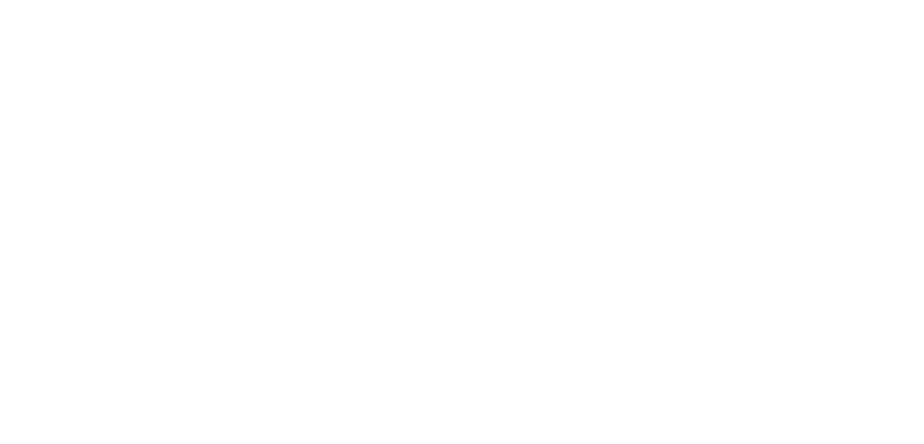
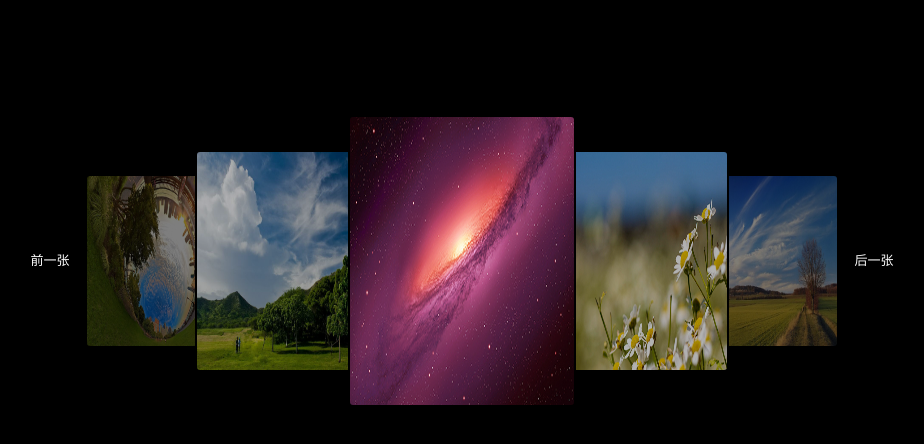
Before and after one commit to zzhDmon/carouser, a plain HTML site: page index.html in a window 1280 px wide. Shown: the whole page, without its empty margins (178-1102 px from the left). Drawn offline with Linux system fonts and the light colour scheme.

Commit message:
轮播图基本功能完成

```diff
--- a/css/index.css
+++ b/css/index.css
@@ -0,0 +1,64 @@
+
+body,ul,li{
+	margin: 0;
+	padding: 0;
+}
+
+body{
+	font-size: 13px;
+	color: white;
+	background-color: black;
+}
+
+#box{
+	/*两个 section （前一张/下一张）要做相对定位*/
+	position: relative;
+	width: 754px;
+	height: 292px;
+	margin: 115px auto 0;
+}
+
+#box .prev,#box .next{
+	position: absolute;
+	top:50%;
+	width: 50px;
+	height: 80px;
+	margin-top: -40px;
+	line-height: 80px;
+	text-align: center;
+	cursor: pointer;
+}
+
+#box .prev{
+	left: -60px;
+}
+
+#box .next{
+	right: -60px;
+}
+
+#box ul{
+	/*让7个 li相对父标签做绝对定位*/
+	position: relative;
+	width: 754px;
+	height: 292px;
+}
+
+#box li{
+	position: absolute;
+	border: 2px solid black;
+	list-style: none;
+	background-color: black;
+	width: 0;
+	height: 0;
+	top: 146px;
+	left: 377px;
+	border-radius: 5px;
+	z-index: 0;
+	cursor: pointer;
+	overflow: hidden;
+}
+#box li img{
+	width: 100%;
+	height: 100%;
+}
--- a/index.html
+++ b/index.html
@@ -2,8 +2,25 @@
 <html>
 	<head>
 		<meta charset="UTF-8">
-		<title></title>
+		<title>轮播图</title>
+		<link rel="stylesheet" type="text/css" href="css/index.css"/>
 	</head>
 	<body>
+		<div id="box">
+			<section class="prev">前一张</section>
+			<section class="next">后一张</section>
+			<!--ul>(li>img[src="images/$.jpg" alt="轮播图片"])*7-->
+			<ul>
+				<li><img src="images/1.jpg" alt="轮播图片" /></li>
+				<li><img src="images/2.jpg" alt="轮播图片" /></li>
+				<li><img src="images/3.jpg" alt="轮播图片" /></li>
+				<li><img src="images/4.jpg" alt="轮播图片" /></li>
+				<li><img src="images/5.jpg" alt="轮播图片" /></li>
+				<li><img src="images/6.jpg" alt="轮播图片" /></li>
+				<li><img src="images/7.jpg" alt="轮播图片" /></li>
+			</ul>
+		</div>
 	</body>
 </html>
+<script src="libs/jquery-3.1.1.js"></script>
+<script src="js/index.js" type="text/javascript"></script>
--- a/js/index.js
+++ b/js/index.js
@@ -0,0 +1,67 @@
+
+//规定好每张图片处于的位置和状态
+var states = [
+				{ZIndex:1,width:120,height:150,top:69,left:134,ZOpacity:0.2},
+				{ZIndex:2,width:130,height:170,top:59,left:0,ZOpacity:0.5},
+				{ZIndex:3,width:170,height:218,top:35,left:110,ZOpacity:0.7},
+				{ZIndex:4,width:224,height:288,top:0,left:263,ZOpacity:1},
+				{ZIndex:3,width:170,height:218,top:35,left:470,ZOpacity:0.7},
+				{ZIndex:2,width:130,height:170,top:59,left:620,ZOpacity:0.5},
+				{ZIndex:1,width:120,height:150,top:69,left:500,ZOpacity:0.2}
+			 ];
+
+var lis = $('#box li');
+	//让每个 li 对应上面 states 的每个状态
+function move(){
+	lis.each(function(index,ele){
+		var state = states[index];
+		$(ele).css('z-index',state.ZIndex).finish().animate(state,1000).find('img').css('opacity',state.ZOpacity);
+	})
+}
+//让li从正中间展开
+move();
+
+//下一张，让轮播图发生偏移
+function next(){
+	//原理：把数组最后一个元素移到第一位
+	//在前面插入删除的最后一个元素
+//	var obj = states.pop();
+//	states.unshift(obj);
+	states.unshift(states.pop());
+	move();
+}
+
+//上一张，让轮播图发生偏移
+function prev(){
+	//原理：把数组第一个元素移到最后一个
+	states.push(states.shift());
+	move();
+}
+
+//点击上一张
+$('#box .prev').click(function(){
+	prev();
+});
+
+//点击下一张 （section）
+$('#box .next').click(function(){
+	next();
+});
+
+
+//自动轮播
+var interval = null;
+function autoPlay(){
+	interval = setInterval(function(){
+		next();
+	},2000)
+
+}
+autoPlay();
+
+//停止轮播
+lis.add('#box section').hover(function(){
+	clearInterval(interval)
+},function(){
+	autoPlay();
+})
```
